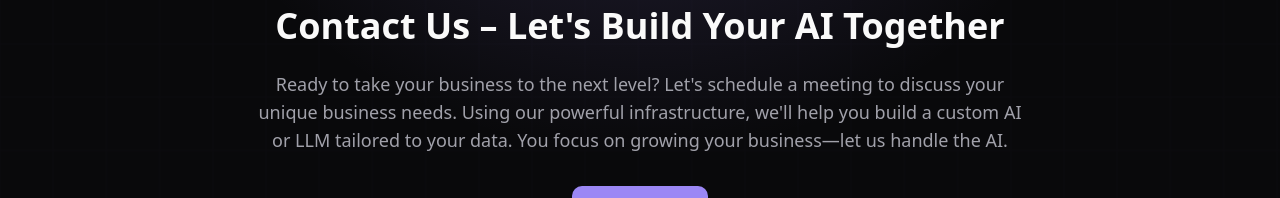
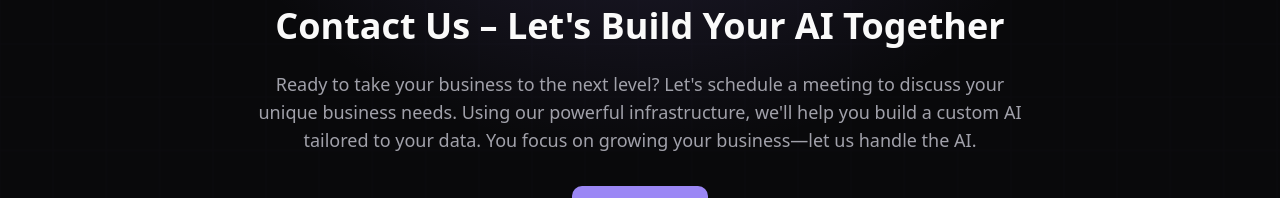
Before and after one commit to Dhanush295/QuantaMind, a React (Vite) app: page / in a window 1280 px wide. Shown: the part 754-952 px from the top of the page. Built offline with nearby package versions, Linux system fonts and the light colour scheme.

Commit message:
Update HeroSection content

```diff
--- a/src/components/HeroSection.tsx
+++ b/src/components/HeroSection.tsx
@@ -140,7 +140,7 @@ const HeroSection = () => {
             </h2>
             <p className="text-lg text-muted-foreground mb-8">
               Ready to take your business to the next level? Let's schedule a meeting to discuss your unique business needs.
-              Using our powerful infrastructure, we'll help you build a custom AI or LLM tailored to your data.
+              Using our powerful infrastructure, we'll help you build a custom AI tailored to your data.
               You focus on growing your business—let us handle the AI.
             </p>
             <Link to="/contact">
```
